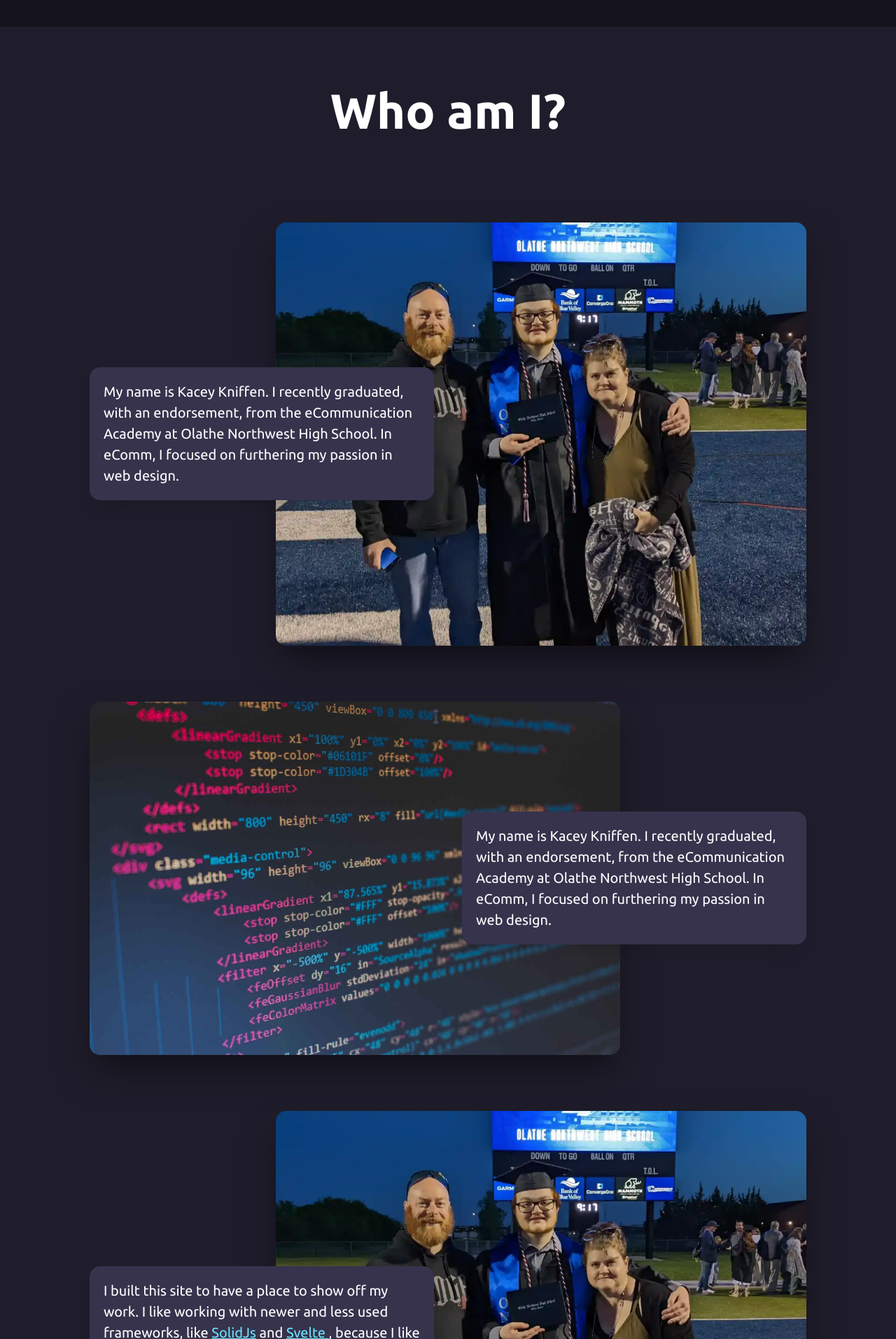
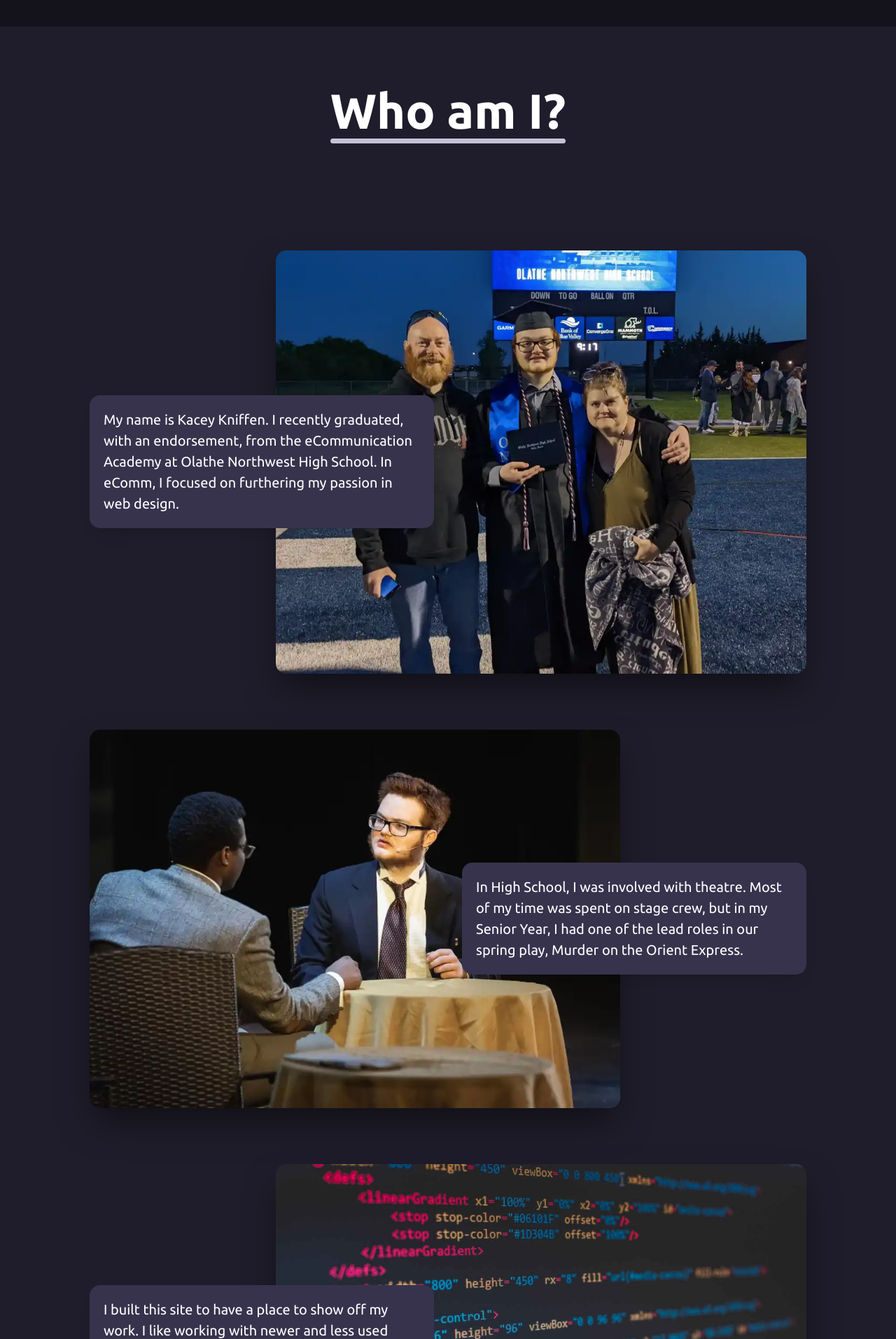
Before and after one commit to KaceyXam/kacey-kniffen-portfolio, a SvelteKit app: page / in a window 1280 px wide. Shown: the part 526-2440 px from the top of the page at 70% size. Built offline with nearby package versions, Linux system fonts and the light colour scheme.

Commit message:
Finish homepage and add scroll progress bar

```diff
--- a/src/routes/+layout.svelte
+++ b/src/routes/+layout.svelte
@@ -13,6 +13,21 @@
 	function toggleNav() {
 		showNav = !showNav;
 	}
+
+	let width = 0;
+
+	const watchScroll = () => {
+		const { scrollHeight, clientHeight, scrollTop } = document.documentElement;
+		const winScroll = document.body.scrollTop || scrollTop;
+		const winHeight = scrollHeight - clientHeight;
+
+		const scrolled = (winScroll / winHeight) * 100;
+		if (winHeight > 0) {
+			width = scrolled;
+		} else {
+			width = 0;
+		}
+	};
 </script>
 
 <svelte:head>
@@ -25,7 +40,7 @@
 	<link rel="shortcut icon" href={favicon} type="image/x-icon" />
 </svelte:head>
 
-<svelte:window bind:innerWidth={screenWidth} bind:scrollY />
+<svelte:window bind:innerWidth={screenWidth} bind:scrollY on:scroll={watchScroll} />
 
 <div class="app">
 	<nav>
@@ -57,6 +72,7 @@
 			<li><a class:active={pagePath === '/contact'} href="/contact">Contact</a></li>
 		</ul>
 	</nav>
+	<div class="scroll-progress" style={`--progress-width: ${width}%`} />
 
 	<main>
 		<slot />
@@ -195,6 +211,23 @@
 			}
 		}
 	}
+	.scroll-progress {
+		position: fixed;
+		width: 100%;
+		height: 4px;
+		background: var(--blue-900);
+		top: 0;
+		z-index: 99;
+		&::after {
+			content: '';
+			position: absolute;
+			left: 0;
+			top: 0;
+			background-color: var(--blue-400);
+			height: 4px;
+			width: var(--progress-width);
+		}
+	}
 
 	@media (min-width: 1024px) {
 		nav {
--- a/src/routes/+page.svelte
+++ b/src/routes/+page.svelte
@@ -1,9 +1,11 @@
 <script lang="ts">
-	import kaceyGraduation from '$lib/images/kacey-at-graduation.webp';
-	import kaceyAward from '$lib/images/kacey-and-mr-johns.webp';
 	import programmingImg from '$lib/images/optimized-unsplash-programming-florian-olivo.jpg';
 	import headerBg from '$lib/images/mountain_6.jpg';
 	import svelteKitLogo from '$lib/assets/sveltekit-logo.svg';
+
+	import kaceyGraduation from '$lib/images/kacey-at-graduation.webp';
+	import kaceyAward from '$lib/images/kacey-and-mr-johns.webp';
+	import kaceyPlay from '$lib/images/kacey-in-the-play.webp';
 </script>
 
 <svelte:head>
@@ -21,7 +23,9 @@
 	</div>
 </header>
 
+<div class="page-title__wrapper">
 	<h2 class="page-title">Who am I?</h2>
+</div>
 
 <section class="content-grid">
 	<p class="paragraph para-left row-1">
@@ -31,11 +35,10 @@
 	</p>
 	<img class="img img-right row-1" src={kaceyGraduation} alt="Me and My family at my Graduation" />
 	<p class="paragraph para-right row-2">
-		My name is Kacey Kniffen. I recently graduated, with an endorsement, from the eCommunication
-		Academy at Olathe Northwest High School. In eComm, I focused on furthering my passion in web
-		design.
+		In High School, I was involved with theatre. Most of my time was spent on stage crew, but in my
+		Senior Year, I had one of the lead roles in our spring play, Murder on the Orient Express.
 	</p>
-	<img class="img img-left row-2" src={programmingImg} alt="Me and My family at my Graduation" />
+	<img class="img img-left row-2" src={kaceyPlay} alt="Me and My family at my Graduation" />
 	<p class="paragraph para-left row-3">
 		I built this site to have a place to show off my work. I like working with newer and less used
 		frameworks, like
@@ -44,10 +47,10 @@
 		</a>
 		and
 		<a href="https://www.svelte.dev" target="_blank" rel="noreferrer" class="framework-link">
-			Svelte
-		</a>, because I like problem solving.
+			Svelte<span style="color: white; text-decoration: none">,</span>
+		</a> because I like seeing where JavaScript development is going.
 	</p>
-	<img class="img img-right row-3" src={kaceyGraduation} alt="Me and My family at my Graduation" />
+	<img class="img img-right row-3" src={programmingImg} alt="Me and My family at my Graduation" />
 	<div class="built-with">
 		<h3 class="built-title">This site was built with<br />SvelteKit</h3>
 		<a href="https://kit.svelte.dev/" target="_blank" rel="noreferrer" class="svelte-link">
@@ -184,12 +187,34 @@
 		}
 	}
 
+	.page-title__wrapper {
+		display: flex;
+		align-items: center;
+		justify-content: center;
+		margin: 0;
 		.page-title {
+			display: flex;
+			align-items: center;
+			justify-items: center;
 			text-align: center;
-		margin: 4rem;
+			width: max-content;
+			margin: 2rem;
 			margin-top: 6rem;
 			font-size: 3.5rem;
 			font-weight: 600;
+			position: relative;
+			&::after {
+				content: '';
+				position: absolute;
+				width: 100%;
+				height: 0.1em;
+				top: 100%;
+				margin: 0%;
+				padding: 0%;
+				border-radius: 999vh;
+				background-color: var(--blue-100);
+			}
+		}
 	}
 
 	@media (max-width: 1536px) {
```
Also changed, not shown: src/lib/images/kacey-in-the-play.webp (added), src/lib/images/mountain_3.jpg (added). Lines whose indentation alone changed are shown as unchanged.
